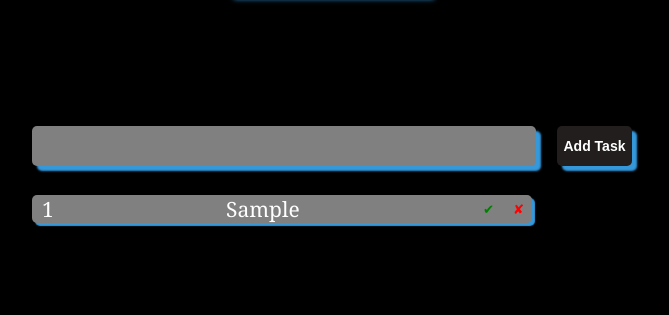
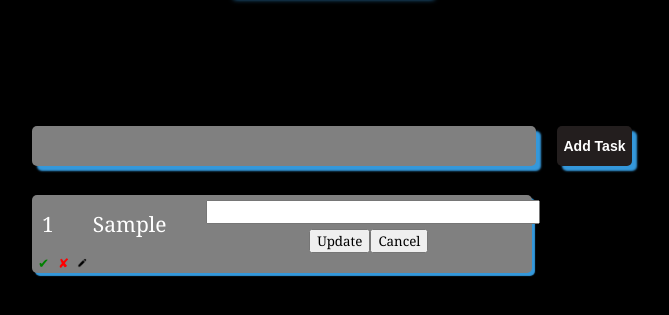
Before and after one commit to Android4biz/TodoApp, a React app in the folder todo_app/: page / in a window 1280 px wide. Both pictures are taken after typing "Sample" into the empty fields and a click on the button "Add Task". Shown: the part 95-410 px from the top of the page, without its empty margins (308-977 px from the left). Built offline with nearby package versions, Linux system fonts and the light colour scheme.

Commit message:
add edit task

```diff
--- a/todo_app/package.json
+++ b/todo_app/package.json
@@ -15,6 +15,7 @@
     "nanoid": "^4.0.1",
     "react": "^18.2.0",
     "react-dom": "^18.2.0",
+    "react-router-dom": "^6.8.2",
     "react-scripts": "5.0.1",
     "sass": "^1.58.0",
     "web-vitals": "^2.1.4"
--- a/todo_app/src/app/App.js
+++ b/todo_app/src/app/App.js
@@ -1,21 +1,24 @@
 // @ts-nocheck
 import React from "react";
-import {Todo} from "../components/todo/Todo";
+import { Todo } from "../components/todo/Todo";
 import { store } from "../store/store";
-import style from './App.module.scss'
+import style from "./App.module.scss";
 import { observer } from "mobx-react-lite";
+// import { Route, Routes, Link, BrowserRouter } from "react-router-dom";
+import { useState } from "react";
+// import Edit from "../components/edit/Edit";
+import { UserContext } from "../context";
 
 export const App = observer(({ store, tasks }) => {
-
     return (
-        <div className={style.App}>
-            <div className={style.title}>Todo App</div>
-            <div className={style.todo__input}>
-                <Todo
-                    value={tasks}
-                    store={store}
-                />
+        // <UserContext.Provider value={store}>
+            <div className={style.App}>
+                <div className={style.title}>Todo App</div>
+                <div className={style.todo__input}>
+                    <Todo store={store} />
+                </div>
+                <div />
             </div>
-        </div>
+        // </UserContext.Provider>
     );
-})
+});
--- a/todo_app/src/app/App.module.scss
+++ b/todo_app/src/app/App.module.scss
@@ -24,6 +24,13 @@ body {
   margin: 50px auto;
 }
 
+//
+.modal__show {
+  width: 400px;
+  height: 200px;
+}
+//
+
 // @media (max-width: 601px) {
 //   .todo__input {
 
--- a/todo_app/src/components/item/TodoItem.js
+++ b/todo_app/src/components/item/TodoItem.js
@@ -3,9 +3,21 @@ import React from "react";
 import style from "./TodoItem.module.scss";
 import { observer } from "mobx-react-lite";
 import { store } from "../../store/store";
-import { useState, useEffect } from "react";
+import { useEffect, useState } from "react";
+import { nanoid } from "nanoid";
+// import Edit from "../edit/Edit";
 
-export const TodoItem = observer(({ store }) => {
+export const TodoItem = observer(
+    ({ store }) => {
+        const [newInputValue, setNemInputValue] = useState("")
+        const [edit, setEdit] = useState(false)
+
+        const handleSubmit = e => {
+            e.preventDefault();
+            setNemInputValue("");
+            setEdit(false)
+        };
+
         useEffect(() => {
             if (localStorage.getItem("todos")) {
                 store.todos = JSON.parse(localStorage.getItem("todos"));
@@ -28,6 +40,27 @@ export const TodoItem = observer(({ store }) => {
                         >
                             {item.value}
                         </li>
+                        {item.edit
+                            ? true
+                            : <form onSubmit={handleSubmit} edit={edit}>
+                                <input
+                                    className={style.textInput}
+                                    value={newInputValue}
+                                    onChange={(e) =>setNemInputValue(e.target.value, item.id)}
+                                />
+                                <button
+                                    onClick={() => store.updateItem(newInputValue, item.id)}
+                                    handleSubmit={handleSubmit}
+                                >
+                                    Update
+                                </button>
+                                <button
+                                    onClick={() => store.toggleItemEdit(item.id)}
+                                    key={item.id}
+                                >
+                                    Cancel
+                                </button>
+                            </form>}
                         <div className={style.block__btn}>
                             <button
                                 className={style.btn + " " + style.btn__add}
@@ -42,9 +75,14 @@ export const TodoItem = observer(({ store }) => {
                             >
                                 ✘
                             </button>
+                            <button
+                                className={style.edit__item}
+                                onClick={() => store.toggleItemEdit(item.id)}
+                            />
                         </div>
                     </div>
                 )}
             </ul>
         );
-});
+    }
+);
--- a/todo_app/src/components/item/TodoItem.module.scss
+++ b/todo_app/src/components/item/TodoItem.module.scss
@@ -44,8 +44,20 @@
     border: none;
     background: none;
 }
+//
+.textInput {
+    width: 100%;
+}
 
+.edit__item {
+    background: url('../assets/icon_edit.png') no-repeat;
+    background-size: 10px;
+    width: 20px;
+    border: transparent;
+    background-position: center;
 
+}
+//
 @media (max-width: 1400px) {
     .todo__list {
         width: 40vw;
--- a/todo_app/src/components/todo/Todo.js
+++ b/todo_app/src/components/todo/Todo.js
@@ -7,6 +7,8 @@ import Button from "../btn/Button";
 import { TodoItem } from "../item/TodoItem";
 import { observer } from "mobx-react-lite";
 import { store } from "../../store/store";
+// import Edit from "../edit/Edit";
+// import { UserContext } from "../../context";
 
 export const Todo = observer(({ store }) => {
     const [tasks, setTasks] = useState("");
@@ -20,7 +22,8 @@ export const Todo = observer(({ store }) => {
             const newItem = {
                 id: nanoid(),
                 value: tasks,
-                completed: true
+                completed: true,
+                edit: false
             };
             store.addingTodo(newItem);
             setTasks("");
--- /dev/null
+++ b/todo_app/src/context.js
@@ -0,0 +1,3 @@
+import React, {createContext} from "react";
+
+export const UserContext = createContext()
--- a/todo_app/src/index.js
+++ b/todo_app/src/index.js
@@ -1,12 +1,20 @@
 // @ts-nocheck
-import React from 'react';
-import ReactDOM from 'react-dom/client';
-import {App} from './app/App';
-import {store} from '../src/store/store'
+import React, { StrictMode } from "react";
+import ReactDOM from "react-dom/client";
+import { App } from "./app/App";
+import { store } from "../src/store/store";
+import { BrowserRouter, RouterProvider } from "react-router-dom";
+import { TodoItem } from "./components/item/TodoItem";
+import { Route, Routes, Link } from "react-router-dom";
+// import { Context } from "react";
+import { UserContext } from "../src/context";
+// import { SomeContext } from "./context/context";
 
-const root = ReactDOM.createRoot(document.getElementById('root'));
+const root = ReactDOM.createRoot(document.getElementById("root"));
 root.render(
-  <React.StrictMode>
-    <App store={store}/>
-  </React.StrictMode>
+    <UserContext.Provider value={store}>
+        <React.StrictMode>
+            <App store={store} />
+        </React.StrictMode>
+    </UserContext.Provider>
 );
--- a/todo_app/src/store/store.js
+++ b/todo_app/src/store/store.js
@@ -9,23 +9,52 @@ class TodoStore {
 
     delTodo(id) {
         this.todos = this.todos.filter(t => t.id !== id);
-        localStorage.setItem('todos', JSON.stringify(this.todos))
+        localStorage.setItem("todos", JSON.stringify(this.todos));
     }
 
     addingTodo = todo => {
         this.todos.push(todo);
-        localStorage.setItem('todos', JSON.stringify(this.todos))
+        localStorage.setItem("todos", JSON.stringify(this.todos));
     };
 
     toggle(id) {
         const tgl = this.todos.map(item => {
             if (id === item.id) {
                 item.completed = !item.completed;
-                localStorage.setItem('todos', JSON.stringify(this.todos))
+                localStorage.setItem("todos", JSON.stringify(this.todos));
             }
             return { ...item, completed: !item.completed };
         });
-        return tgl
+        return tgl;
+    }
+
+    toggleItemEdit(id) {
+        const tglItemEdit = this.todos.map(item => {
+            if (id === item.id) {
+                item.edit = !item.edit;
+                localStorage.setItem("todos", JSON.stringify(this.todos));
+            }
+            return { ...item, edit: !item.edit };
+        });
+        return tglItemEdit;
+    }
+
+    editItem(id, newName) {
+        this.todos = this.todos.map(elem => {
+            if (id === id.elem) {
+                return { ...elem, name: newName };
+            }
+            return elem;
+        });
+    }
+
+    updateItem = (newInputValue, id) => {
+        this.todos.map((todo) => {
+            if (todo.id === id) {
+                todo.value = newInputValue
+            }
+            return todo
+        })
     }
 }
 
```
Also changed, not shown: todo_app/src/components/assets/icon_edit.png (added), 2 other files. Lines whose indentation alone changed are shown as unchanged.
